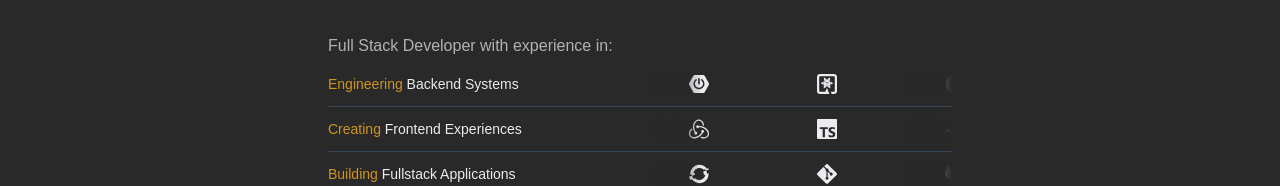
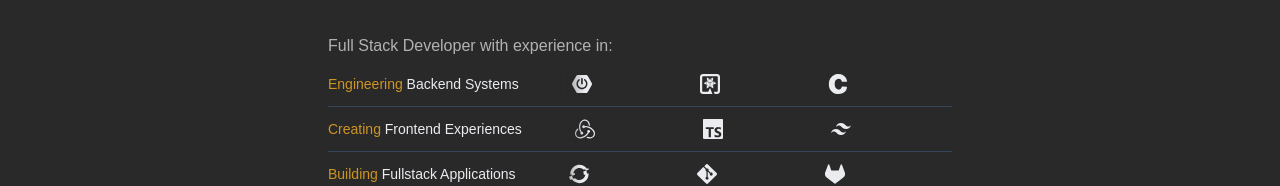
Before and after one commit to JoelBiere/portfolio, a Next.js app: page / in a window 1280 px wide. Shown: the part 614-800 px from the top of the page. Built offline with nearby package versions, Linux system fonts and the light colour scheme.

Commit message:
fixed marquee width

```diff
--- a/src/components/DeveloperRoles.tsx
+++ b/src/components/DeveloperRoles.tsx
@@ -57,7 +57,7 @@ const DeveloperRoles = () => {
             </h2>
 
             <div className="space-y-2">
-                <div className="slide-in-1 flex flex-col sm:flex-row justify-between items-start sm:items-center gap-2">
+                <div className="slide-in-1 flex flex-col sm:flex-row items-start sm:items-center gap-4">
                     <h3 className="text-sm font-medium text-foreground hover:text-primary/80 transition-colors py-1 whitespace-nowrap">
                         <span className="text-primary">Engineering</span> Backend Systems
                     </h3>
@@ -66,7 +66,7 @@ const DeveloperRoles = () => {
 
                 <Separator className="my-2"/>
 
-                <div className="slide-in-2 flex flex-col sm:flex-row justify-between items-start sm:items-center gap-2">
+                <div className="slide-in-2 flex flex-col sm:flex-row items-start sm:items-center gap-4">
                     <h3 className="text-sm font-medium text-foreground hover:text-primary/80 transition-colors py-1 whitespace-nowrap">
                         <span className="text-primary">Creating</span> Frontend Experiences
                     </h3>
@@ -75,7 +75,7 @@ const DeveloperRoles = () => {
 
                 <Separator className="my-2"/>
 
-                <div className="slide-in-3 flex flex-col sm:flex-row justify-between items-start sm:items-center gap-2">
+                <div className="slide-in-3 flex flex-col sm:flex-row items-start sm:items-center gap-4">
                     <h3 className="text-sm font-medium text-foreground hover:text-primary/80 transition-colors py-1 whitespace-nowrap">
                         <span className="text-primary">Building</span> Fullstack Applications
                     </h3>
--- a/src/components/TechMarquee.tsx
+++ b/src/components/TechMarquee.tsx
@@ -31,7 +31,7 @@ const TechMarquee = ({ technologies, showNames }: {technologies: TechItem[], sho
     );
 
     return (
-        <div className="w-[300px]">
+        <div className="w-full overflow-hidden">
             <MarqueeWrapper>
                 {content}
             </MarqueeWrapper>
```
